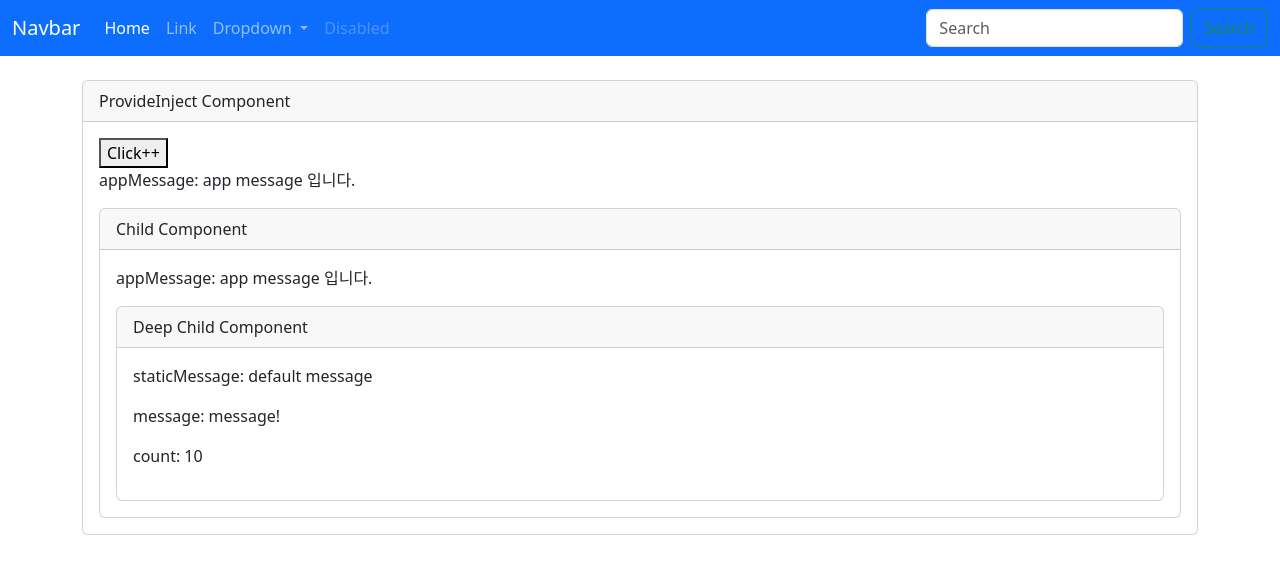
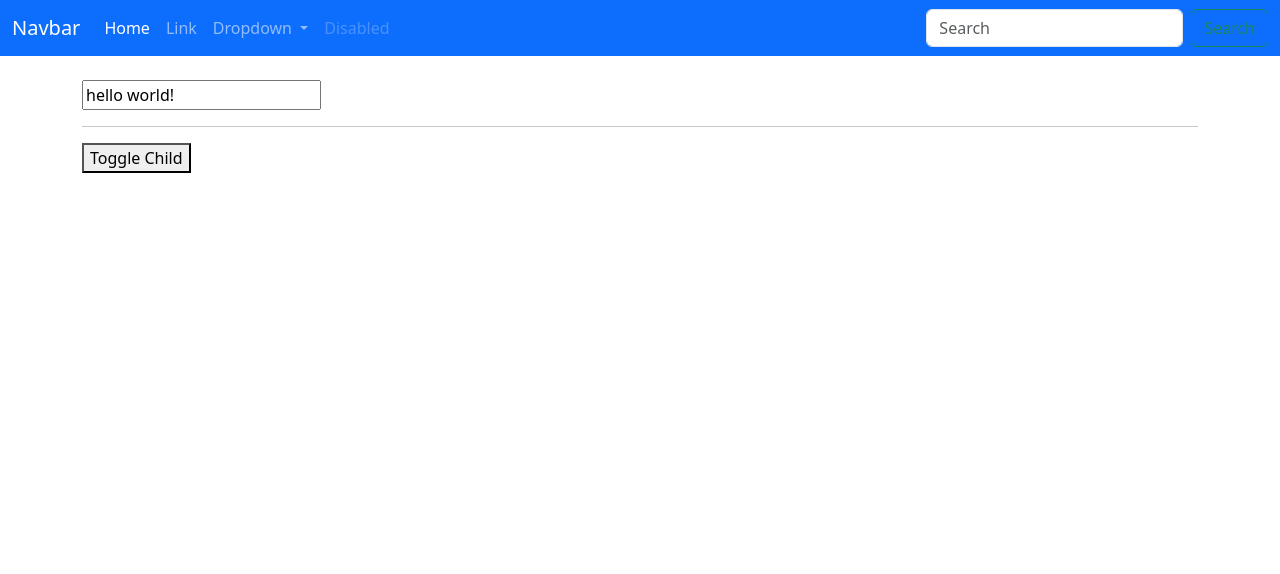
Before and after one commit to inpa12/learn-vue, a Vue app: page / in a window 1280 px wide. Shown: the top 574 px of the page. Built offline with nearby package versions, Linux system fonts and the light colour scheme.

Commit message:
20250506-3

```diff
--- /dev/null
+++ b/src/components/LifecycleChild.vue
@@ -0,0 +1,33 @@
+<template>
+	<div class="card">
+		<div class="card-body">Lifecycle Child</div>
+		<input id="input" type="text" />
+	</div>
+</template>
+
+<script>
+import { onBeforeMount, onBeforeUnmount, onMounted, onUnmounted } from 'vue';
+
+export default {
+	setup() {
+		// console.log('[Child] setup');
+		onBeforeMount(() => {
+			console.log('[Child] onBeforeMount');
+		});
+		onMounted(() => {
+			console.log('[Child] onMounted');
+		});
+		onBeforeUnmount(() => {
+			console.log('[Child] onBeforeUnmount');
+			console.log(document.querySelector('#input'));
+		});
+		onUnmounted(() => {
+			console.log('[Child] onUnmounted');
+			console.log(document.querySelector('#input'));
+		});
+		return {};
+	},
+};
+</script>
+
+<style lang="scss" scoped></style>
--- /dev/null
+++ b/src/components/LifecycleHooks.vue
@@ -0,0 +1,64 @@
+<template>
+    <div class="container py-4">
+        <input ref="inputRef" type="text" value="hello world!" />
+        <hr />
+		<button @click="visible = !visible">Toggle Child</button>
+        <LifecycleChild v-if="visible"></LifecycleChild>
+        <p id="message">{{ message }}</p>
+    </div>
+</template>
+
+<script>
+import { onBeforeMount, onMounted, onBeforeUpdate, onUpdated, ref } from 'vue';
+import LifecycleChild from './LifecycleChild.vue';
+
+export default {
+    components: {
+		LifecycleChild,
+	},
+    setup () {
+        //console.log('setup')
+        const inputRef = ref(null)
+        const message = ref('');
+        const visible = ref(false);
+        // onBeforeMount(() => {
+        //     console.log('onBeforeMount')
+        // });
+        // onMounted(() => {
+        //     console.log('onMounted', inputRef.value.value);
+        // })
+
+        // onBeforeUpdate(() => {
+		// 	console.log('onBeforeUpdate', message.value);
+		// 	 console.log(
+		// 	 	'DOM Content: ',
+		// 	 	document.querySelector('#message').textContent,
+		// 	 );
+		// });
+		// onUpdated(() => {
+		// 	console.log('onUpdated', message.value);
+		// 	 console.log(
+		// 	 	'DOM Content: ',
+		// 	 	document.querySelector('#message').textContent,
+		// 	 );
+		// });
+        return {
+            inputRef,
+            message,
+            visible
+        }
+    },
+    // data: () => ({
+	// 	dataMessage: 'data message',
+	// }),
+	// beforeCreate() {
+	// 	console.log('beforeCreate', this.dataMessage);
+	// },
+	// created() {
+	// 	console.log('created', this.dataMessage);
+	// 	console.log(this);
+	// },
+}
+</script>
+
+<style lang="scss" scoped></style>
--- a/src/components/TheView.vue
+++ b/src/components/TheView.vue
@@ -1,15 +1,15 @@
 <template>
     <main>
-        <ProvideInject></ProvideInject>
+        <LifecycleHooks></LifecycleHooks>
     </main>
 </template>
 
 <script>
-import ProvideInject from './ProvideInject.vue';
+import LifecycleHooks from './LifecycleHooks.vue';
 
 export default {
     components: {
-        ProvideInject,
+        LifecycleHooks,
     },
     setup () {
         return{}
```
